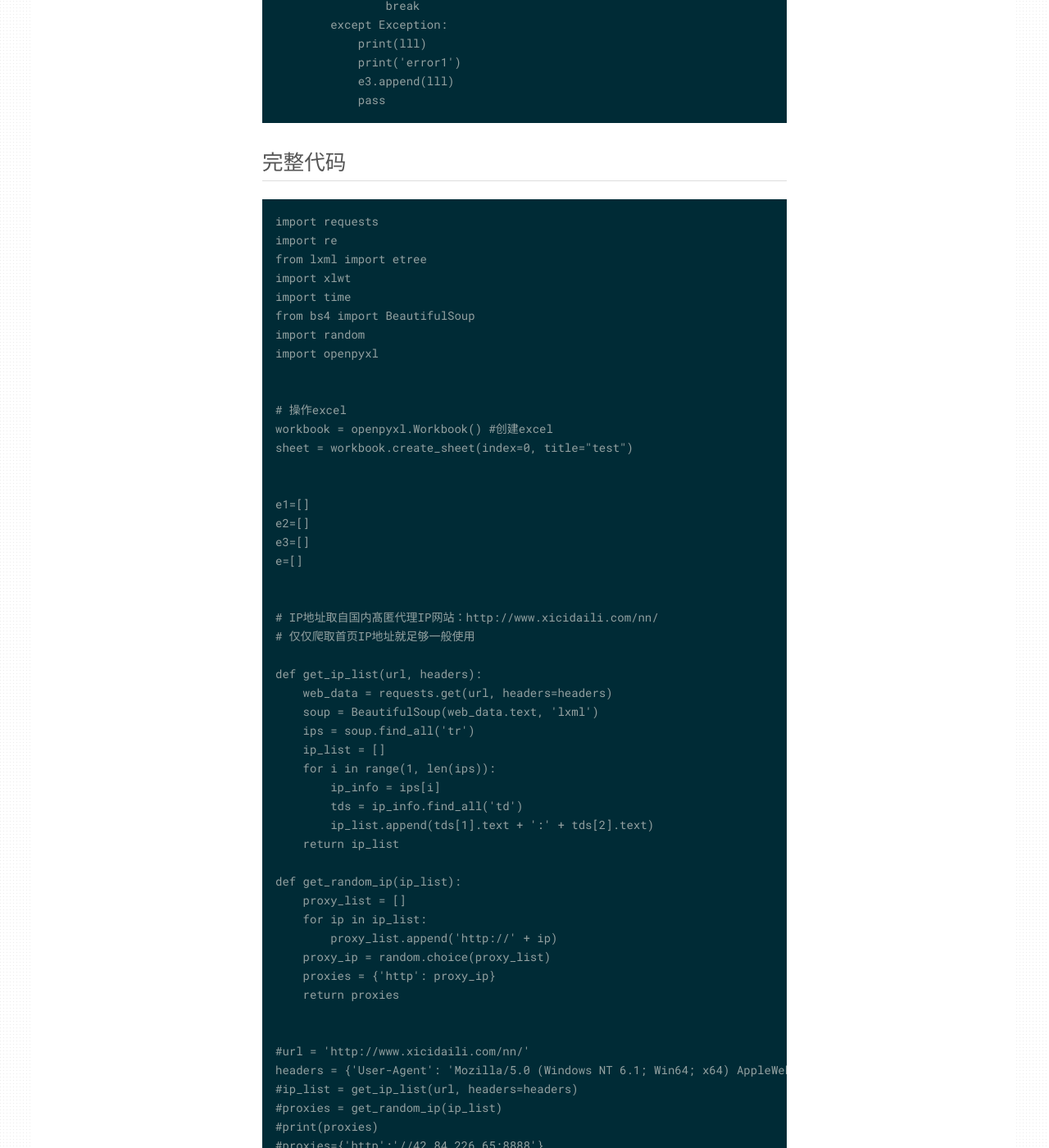
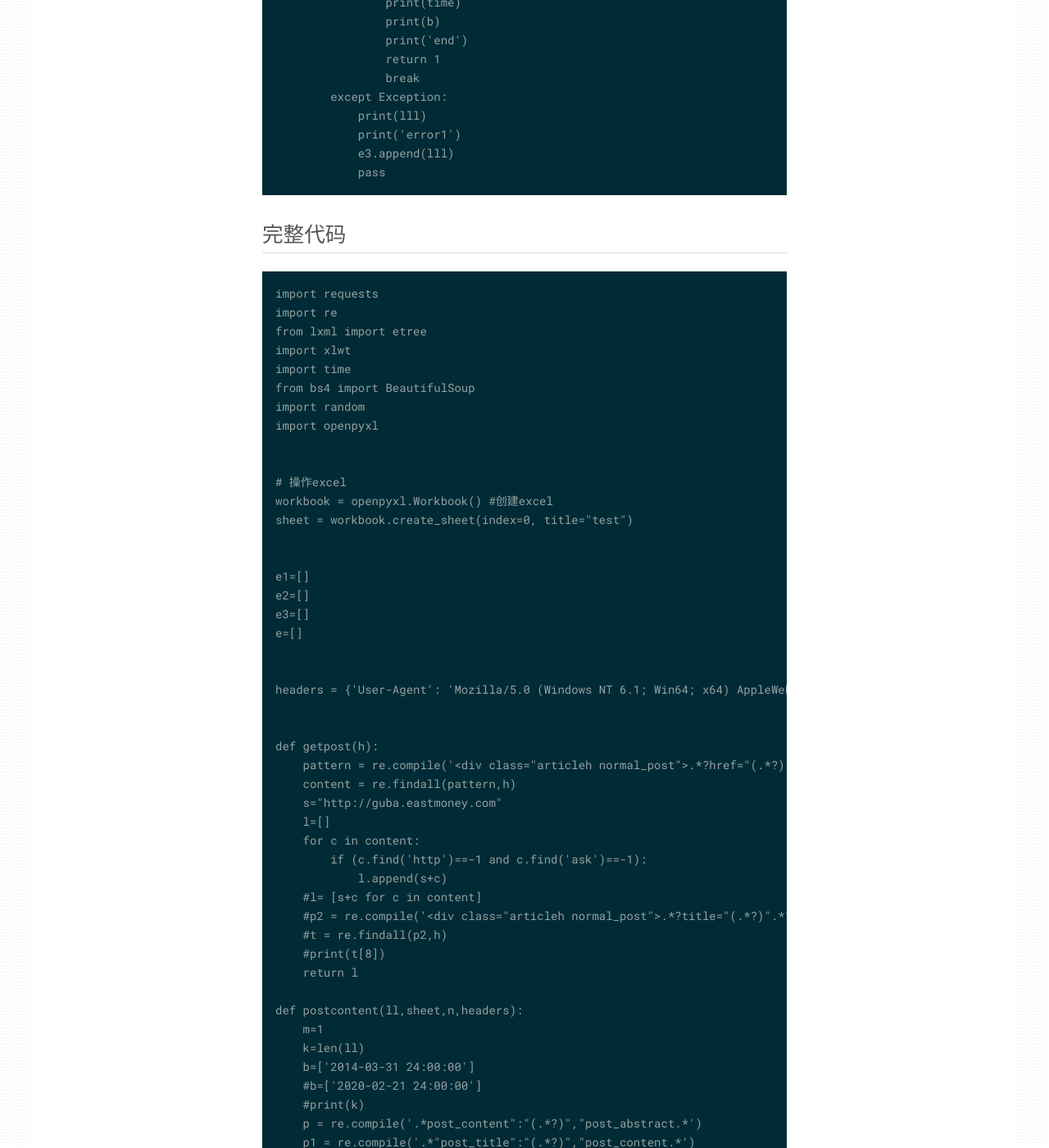
Before and after one commit to rlue/jekyll-solana, a Jekyll site: the page built from _posts/2019-12-20-基于Python爬取股吧评论-2019.md, in a window 1280 px wide and 1400 px high, scrolled down 3575 px. Shown: the whole window at 82% size. Built offline with Jekyll 4.4.1, drawn with Linux system fonts in a browser that asks for light colours; some of the changed text lies outside the part shown.

Commit message:
Update 2019-12-20-基于Python爬取股吧评论-2019.md

```diff
--- a/_posts/2019-12-20-基于Python爬取股吧评论-2019.md
+++ b/_posts/2019-12-20-基于Python爬取股吧评论-2019.md
@@ -29,6 +29,8 @@ tags: [爬虫, 解析网页]
 ，到下一个</div>之间，href=" "里的网址。
 
 .*?表示进行非贪婪匹配，?表示非贪婪匹配符，要求正则匹配得越少越好。
+
+.匹配除\n以外的任何字符，即匹配一行。行以\n区分。如果不使用re.S，则只在每一行内匹配，如果一行没有，就换下一行重新开始，不会跨行。而使用re.S，正则表达式会将字符串作为一个整体，将\n当做普通字符加入到字符串中，在整体中进行匹配。
 
 找到网址后，需进一步处理，筛除问答帖，并与主网址拼接形成完整的网址。像下面那种悬赏帖就要筛除掉，
 而它的源代码如下“span class="l3 a3"><em class="settop">悬赏</em><a href="http://ask.eastmoney.com/detail.html?qid=394572104317014016" title="【&#165;180.00】内外因素共振，医疗ETF好戏刚开始？"”
@@ -126,37 +128,7 @@ e3=[]
 e=[]
 
 
-# IP地址取自国内髙匿代理IP网站：http://www.xicidaili.com/nn/
-# 仅仅爬取首页IP地址就足够一般使用
-
-def get_ip_list(url, headers):
-    web_data = requests.get(url, headers=headers)
-    soup = BeautifulSoup(web_data.text, 'lxml')
-    ips = soup.find_all('tr')
-    ip_list = []
-    for i in range(1, len(ips)):
-        ip_info = ips[i]
-        tds = ip_info.find_all('td')
-        ip_list.append(tds[1].text + ':' + tds[2].text)
-    return ip_list
-
-def get_random_ip(ip_list):
-    proxy_list = []
-    for ip in ip_list:
-        proxy_list.append('http://' + ip)
-    proxy_ip = random.choice(proxy_list)
-    proxies = {'http': proxy_ip}
-    return proxies
-
-
-#url = 'http://www.xicidaili.com/nn/'
 headers = {'User-Agent': 'Mozilla/5.0 (Windows NT 6.1; Win64; x64) AppleWebKit/537.36 (KHTML, like Gecko) Chrome/53.0.2785.143 Safari/537.36'}
-#ip_list = get_ip_list(url, headers=headers)
-#proxies = get_random_ip(ip_list)
-#print(proxies)
-#proxies={'http':'//42.84.226.65:8888'}
-#proxies={'http':'106.46.136.112:808'}
-
 
 
 def getpost(h):
```
